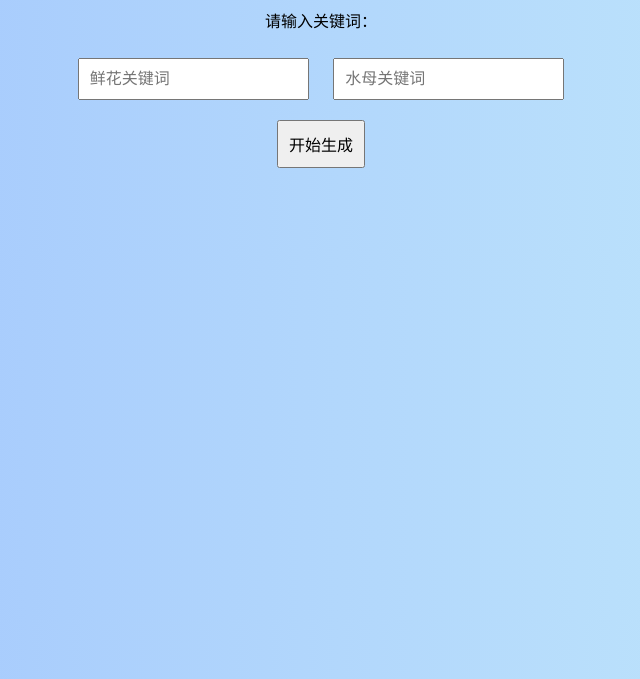
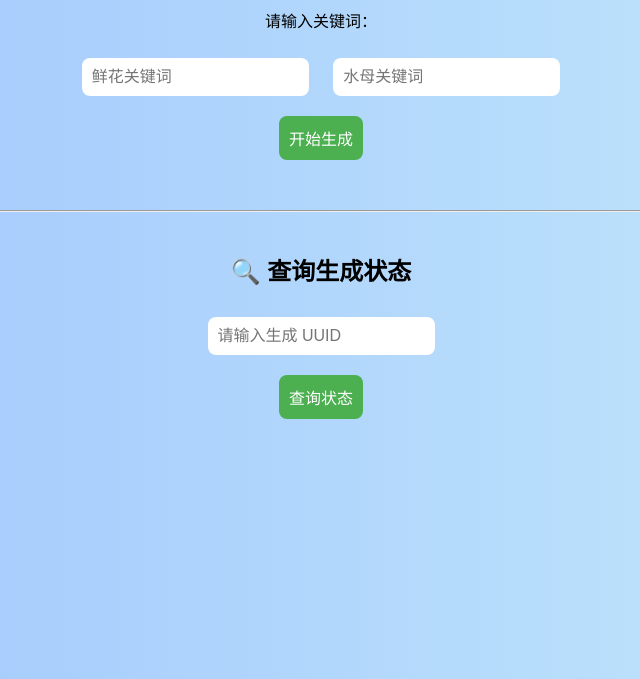
Before and after one commit to lyric-ai/web-ui, a website: page index.html in a window 1280 px wide. Shown: the part 121-800 px from the top of the page, without its empty margins (319-959 px from the left). Drawn offline with Linux system fonts and the light colour scheme.

Commit message:
Update index.html

```diff
--- a/index.html
+++ b/index.html
@@ -15,38 +15,60 @@
       padding: 10px;
       margin: 10px;
       font-size: 1rem;
+      border-radius: 8px;
+      border: none;
+    }
+    button {
+      background-color: #4caf50;
+      color: white;
+      cursor: pointer;
+    }
+    button:hover {
+      background-color: #45a049;
     }
     #result {
       margin-top: 2rem;
       font-size: 1.2rem;
       color: #333;
     }
-    img {
-      max-width: 90%;
-      margin-top: 20px;
-      border-radius: 12px;
-      box-shadow: 0 0 10px rgba(0,0,0,0.2);
+    #image-preview {
+      margin-top: 1rem;
+      max-width: 100%;
     }
   </style>
 </head>
 <body>
-  <h1>梦幻水母生成器</h1>
-  <p>请输入关键词：</p>
-  <input type="text" id="flower" placeholder="鲜花关键词" />
-  <input type="text" id="jellyfish" placeholder="水母关键词" />
-  <br />
-  <button onclick="generate()">开始生成</button>
+  <h1>🌈 梦幻水母生成器</h1>
+
+  <div>
+    <p>请输入关键词：</p>
+    <input type="text" id="flower" placeholder="鲜花关键词" />
+    <input type="text" id="jellyfish" placeholder="水母关键词" />
+    <br />
+    <button onclick="generate()">开始生成</button>
+  </div>
+
   <div id="result"></div>
+
+  <hr style="margin: 40px 0;" />
+
+  <div>
+    <h2>🔍 查询生成状态</h2>
+    <input type="text" id="uuidInput" placeholder="请输入生成 UUID" />
+    <br />
+    <button onclick="checkStatus()">查询状态</button>
+    <div id="status"></div>
+    <img id="image-preview" />
+  </div>
 
   <script>
     async function generate() {
       const flower = document.getElementById('flower').value.trim();
       const jellyfish = document.getElementById('jellyfish').value.trim();
       const result = document.getElementById('result');
-      result.textContent = "🎨 正在生成，请稍候...";
+      result.textContent = "生成中...";
 
       try {
-        // Step 1: 发起生成任务
         const res = await fetch('/api/generate', {
           method: 'POST',
           headers: { 'Content-Type': 'application/json' },
@@ -54,35 +76,48 @@
         });
 
         const data = await res.json();
-        if (!res.ok || !data.generateUuid) {
+        if (!res.ok) {
           throw new Error(data.error || '生成失败');
         }
 
-        const uuid = data.generateUuid;
-        result.innerHTML = `✅ 任务已提交，UUID：<code>${uuid}</code><br>图像生成中...`;
-
-        // Step 2: 开始轮询状态接口
-        const pollStatus = async () => {
-          const statusRes = await fetch(`/api/status?uuid=${uuid}`);
-          const statusData = await statusRes.json();
-
-          if (statusData.status === 'succeeded' && statusData.imageUrl) {
-            result.innerHTML = `🎉 图像生成成功！<br><img src="${statusData.imageUrl}" alt="生成图像" />`;
-          } else if (statusData.status === 'failed') {
-            result.textContent = "❌ 图像生成失败，请重试！";
-          } else {
-            // 等待 2 秒后继续轮询
-            setTimeout(pollStatus, 2000);
-          }
-        };
-
-        pollStatus();
-
+        result.innerHTML = `✅ 任务提交成功！<br>生成 UUID：<code>${data.generateUuid}</code>`;
+        document.getElementById('uuidInput').value = data.generateUuid;
       } catch (err) {
         console.error(err);
         result.textContent = "❌ 出错了：" + err.message;
       }
     }
+
+    async function checkStatus() {
+      const uuid = document.getElementById('uuidInput').value.trim();
+      const statusDiv = document.getElementById('status');
+      const imagePreview = document.getElementById('image-preview');
+      statusDiv.textContent = "查询中...";
+      imagePreview.src = "";
+
+      try {
+        const res = await fetch('/api/generate/status', {
+          method: 'POST',
+          headers: { 'Content-Type': 'application/json' },
+          body: JSON.stringify({ generateUuid: uuid })
+        });
+
+        const data = await res.json();
+        if (!res.ok) {
+          throw new Error(data.error || '查询失败');
+        }
+
+        if (data.status === 'done') {
+          statusDiv.innerHTML = `🎉 生成完成！<br>图片地址：<a href="${data.imageUrl}" target="_blank">${data.imageUrl}</a>`;
+          imagePreview.src = data.imageUrl;
+        } else {
+          statusDiv.textContent = `⏳ 当前状态：${data.status}`;
+        }
+      } catch (err) {
+        console.error(err);
+        statusDiv.textContent = "❌ 出错了：" + err.message;
+      }
+    }
   </script>
 </body>
 </html>
```
